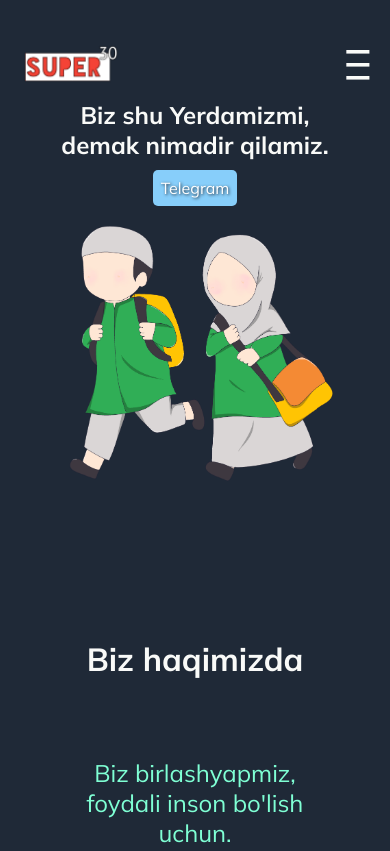
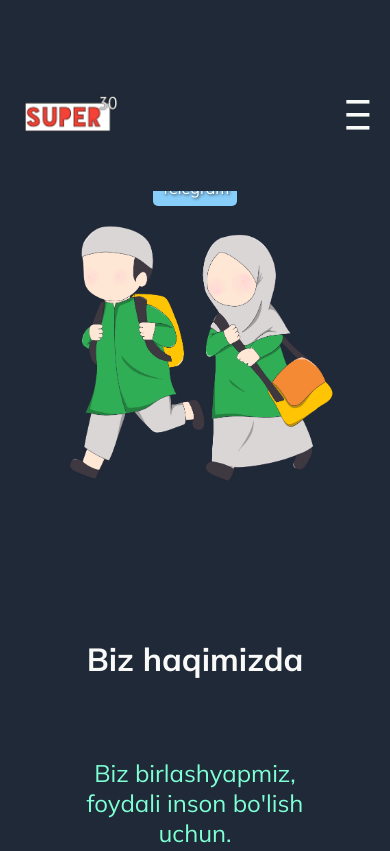
Before and after one commit to SardorDev12/super30, a plain HTML site: page index.html in a window 390 px wide. Shown: the top 851 px of the page. Drawn offline with Linux system fonts and the light colour scheme.

Commit message:
projects

```diff
--- a/main.css
+++ b/main.css
@@ -184,7 +184,7 @@ header {
   }
   header {
     width: 100vw;
-    padding: 0 20px;
+    padding: 50px 20px;
     text-align: center;
   }
   .burger-icon {
```
